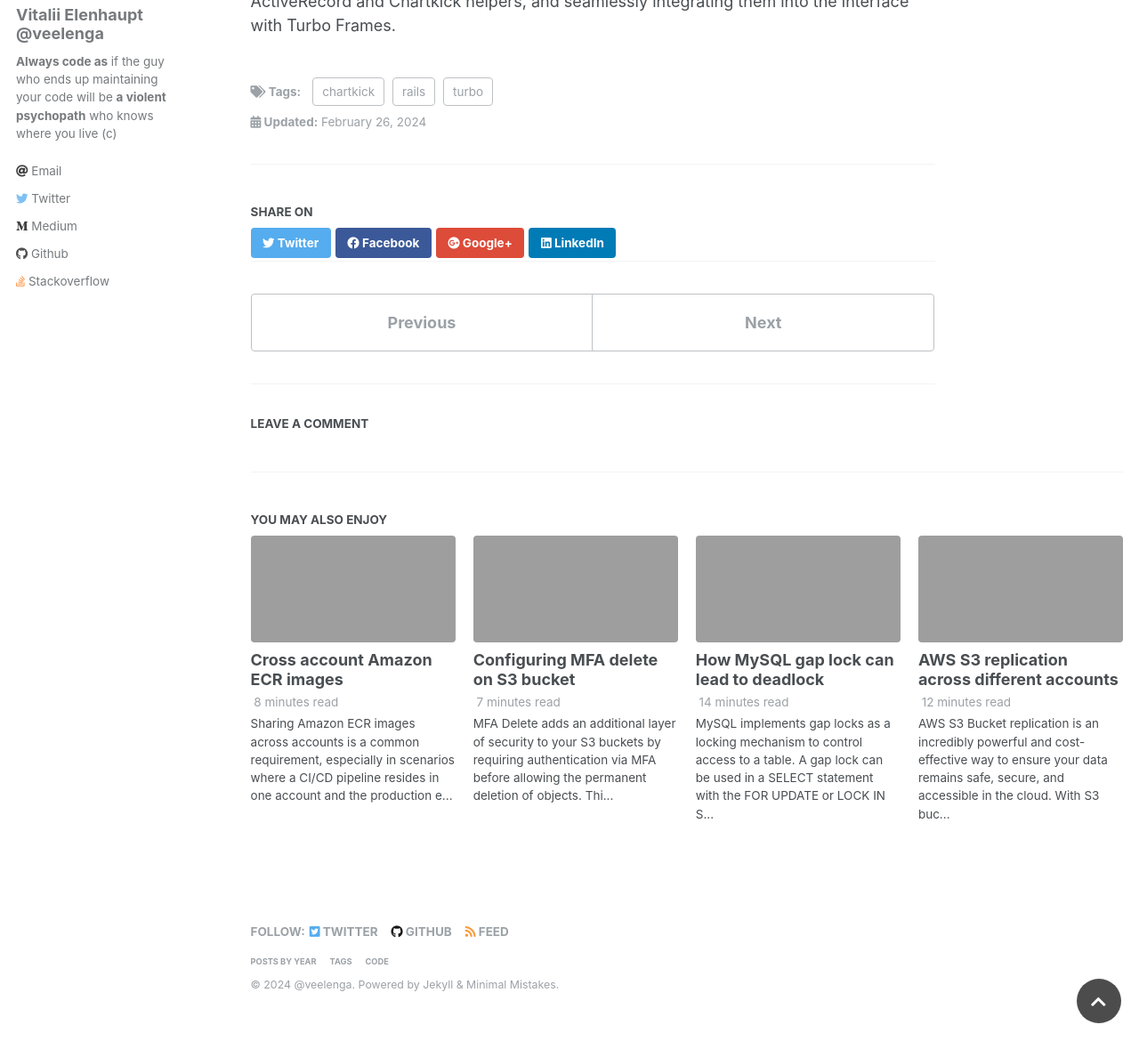
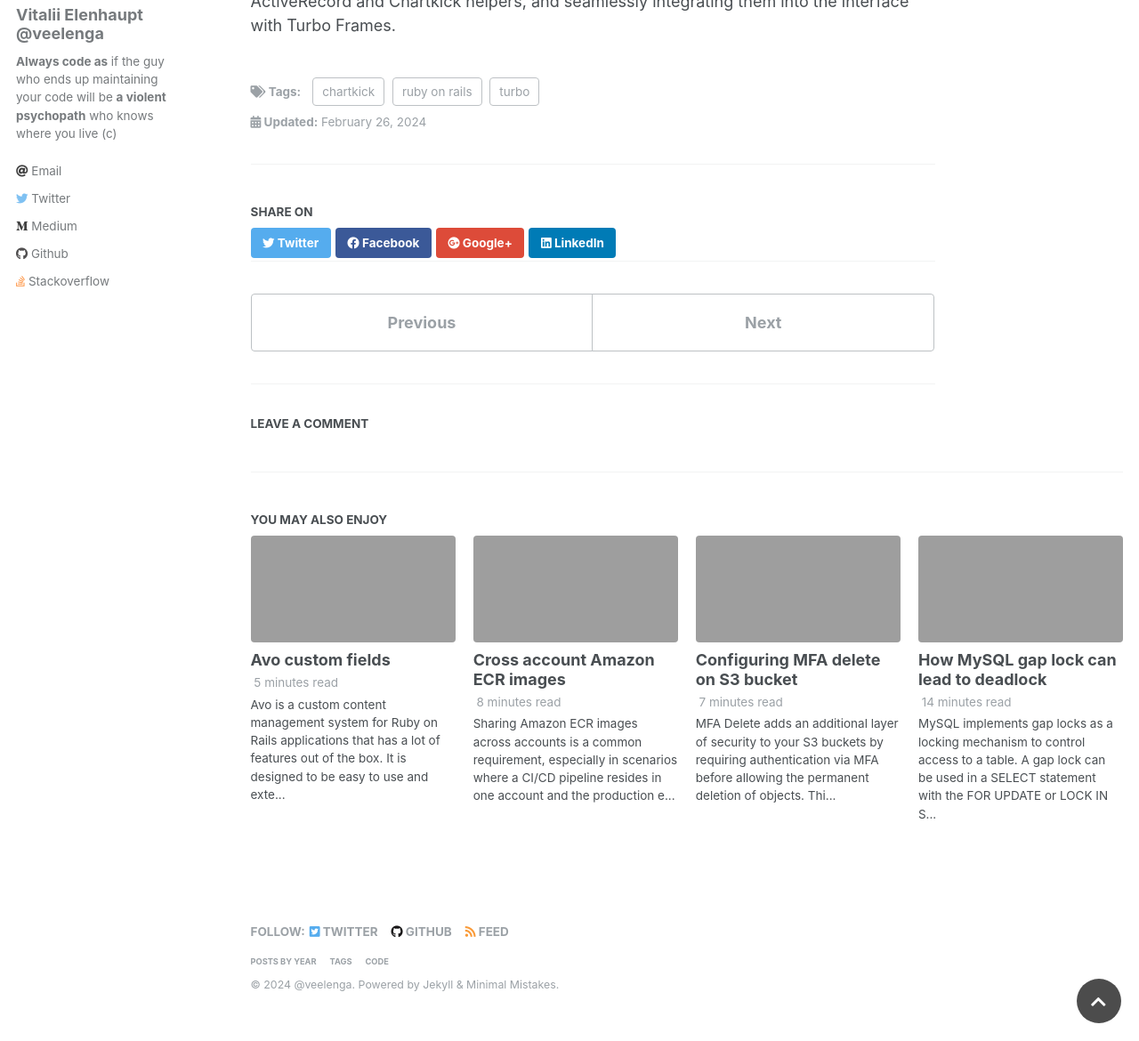
Before and after one commit to veelenga/veelenga.github.io, a Jekyll site: the page built from _posts/2024-02-24-chartkick-and-turbo-frames-elevating-rails-visuals.markdown, in a window 1280 px wide and 1400 px high, scrolled down 4506 px, cut to the strip 230-1400 px from the top of the window. Shown: the whole strip at 89% size. Built offline with Jekyll 4.4.1, drawn with Linux system fonts in a browser that asks for light colours; comment, search, counter and statistics services are not loaded; some of the changed lines change nothing that is shown.

Commit message:
New post: Avo custom fields

````diff
--- a/_posts/2024-02-24-chartkick-and-turbo-frames-elevating-rails-visuals.markdown
+++ b/_posts/2024-02-24-chartkick-and-turbo-frames-elevating-rails-visuals.markdown
@@ -4,7 +4,7 @@ date: 2024-02-26T12:14:57+02:00
 categories:
 excerpt:
 tags:
-  - rails
+  - ruby on rails
   - chartkick
   - turbo
 published: true
--- /dev/null
+++ b/_posts/2024-04-20-avo-custom-fields.markdown
@@ -0,0 +1,171 @@
+---
+title: Avo custom fields
+date: 2024-04-20T12:14:57+02:00
+categories:
+excerpt:
+tags:
+  - ruby on rails
+  - avo
+published: true
+---
+
+
+[Avo](https://avohq.io/) is a custom content management system for Ruby on Rails applications that has a lot of features out of the box.
+It is designed to be easy to use and extendable, allowing developers to move faster and save development time.
+
+Avo has a notion of panels to define the layout and behavior of the specific resources.
+For instance, it is easy to define a panel for the `User` resource that includes the `id`, `email`, and `name` fields.
+
+```ruby
+class Avo::Resources::User < Avo::BaseResource
+  def fields
+    field :id, as: :id, link_to_record: true
+    field :email, as: :text, required: true
+    field :name, as: :text, required: true
+  end
+end
+```
+
+Once the resource is defined, Avo automatically generates the user interface to manage the `User` resource.
+It creates a table view to list all users, a form to create and edit users, and a detail view to show the user details.
+
+![](/images/avo-custom-fields/users.png)
+
+The key role here is played by the `fields` method, which defines the fields that are displayed in the user interface.
+In many cases, the default field types provided by Avo are sufficient to cover the needs of the application.
+However, there are cases where custom fields are required to meet specific requirements.
+In this post, we will explore how to create custom fields in Avo.
+Out example is going to be quite simple, but it will give you a good understanding of how to create custom fields in Avo.
+
+## Copyable text field
+
+Let's implement an example of a copyable text field.
+This field type is useful when you want to display a text value that can be easily copied to the clipboard.
+It must looks like a default text field but with a copy button next to it.
+Obviously, the button should be displayed only on "Show" view since it doesn't make sense to copy the value in the "Edit"/"Update" views.
+
+In order to create a custom field in Avo we can use a scaffold generator that will create the necessary files for us.
+
+```bash
+$ rails generate avo:field copyable_text --field_template text
+Avo pro 3.6.1
+      create  app/components/avo/fields/copyable_text_field
+      create  app/components/avo/fields/copyable_text_field/edit_component.html.erb
+      create  app/components/avo/fields/copyable_text_field/edit_component.rb
+      create  app/components/avo/fields/copyable_text_field/index_component.html.erb
+      create  app/components/avo/fields/copyable_text_field/index_component.rb
+      create  app/components/avo/fields/copyable_text_field/show_component.html.erb
+      create  app/components/avo/fields/copyable_text_field/show_component.rb
+      create  app/avo/fields/copyable_text_field.rb
+```
+
+Since we would like to reuse the existing text field template, we can pass the `text` field template as an argument to the generator.
+In this example, we generate a new field called `copyable_text` using `text` as a base template.
+The generator creates the necessary files for the new field type, including the edit, index, and show components.
+Since the only change is the addition of the copy button, we only need to modify the `show_component.html.erb` file.
+
+```erb
+<!-- app/components/avo/fields/text_copyable_field/show_component.html.erb -->
+
+<%= field_wrapper(**field_wrapper_args) do %>
+  <div
+    data-controller='clipboard'
+    class='flex flex-row items-center gap-2'>
+
+    <span data-clipboard-target='source'> <%= @field.value %> </span>
+
+    <button
+      class='hidden'
+      data-action='click->clipboard#copy'
+      data-clipboard-target='copy'>
+      <%= helpers.svg 'heroicons/outline/document-duplicate', class: 'h-5 my-1' %>
+    </button>
+
+    <div data-controller='tippy'>
+      <span
+        class='hidden'
+        data-tippy-target='source'
+        data-clipboard-target='done'>
+        <%= helpers.svg('heroicons/outline/check', class: 'h-5 my-1') %>
+      </span>
+      <div class='hidden' data-tippy-target='content'>Copied!</div>
+    </div>
+  </div>
+<% end %>
+```
+
+Here we display the actual value of the field and add a button that copies the value to the clipboard.
+The button is actually just a SVG icon from Heroicons collection that looks like a copy icon.
+As an addition, we use the tooltip to show the "Copied!" message when the value is copied and also change the icon to a checkmark.
+The `tippy` controller is defined by the Avo itself so we don't need to add it manually.
+However, the `clipboard` is a custom Stimulus controller that we need to define in the JavaScript.
+
+```javascript
+// app/javascript/controllers/clipboard_controller.js
+
+import { Controller } from "@hotwired/stimulus";
+
+const TOGGLE_TARGET_TIME = 3000;
+
+export default class extends Controller {
+  static targets = ["source", "copy", "done"];
+
+  connect() {
+    // show the copy target only if the clipboard API is supported
+    if ("clipboard" in navigator) {
+      this.showCopyTarget();
+    }
+  }
+
+  copy(event) {
+    event.preventDefault();
+    navigator.clipboard.writeText(this.sourceTarget.innerText);
+
+    this.showDoneTarget();
+
+    setTimeout(() => this.showCopyTarget(), TOGGLE_TARGET_TIME);
+  }
+
+  showDoneTarget() {
+    this.copyTarget.classList.add("hidden");
+    this.doneTarget.classList.remove("hidden");
+  }
+
+  showCopyTarget() {
+    this.doneTarget.classList.add("hidden");
+    this.copyTarget.classList.remove("hidden");
+  }
+}
+```
+
+Here is a brief explanation of the code:
+
+1. We show the copy button only if the clipboard API is supported.
+2. When the copy button is clicked, we write source (the value of the field) to the clipboard.
+3. We show the done target (the "Copied!" message) and hide the copy target (the copy button).
+4. After 3 seconds, we show the copy target again.
+
+That's pretty much it, we just need to change the type of the field in the resource definition to use it:
+
+```diff
+def fields
+  field :id, as: :id, link_to_record: true
+- field :email, as: :text, required: true
++ field :email, as: :copyable_text, required: true
+  field :name, as: :text, required: true
+end
+```
+
+Now we are ready to check the results in the Avo interface:
+
+<video controls="controls" width="100%" name="Copyable Text Field">
+  <source src="/images/avo-custom-fields/copyable_text.mov">
+</video>
+
+## Wrap-up
+
+In this post, we have explored how to create custom fields in Avo.
+The example we have implemented is quite simple, but it demonstrates the process of creating a custom field in Avo.
+Avo allows you to create custom fields with a high flexibility, so the fields can be much more complex than the one we have implemented.
+
+Follow the official guide to learn more about creating custom fields in Avo: [Custom fields](https://docs.avohq.io/3.0/custom-fields.html).
````
Also changed, not shown: images/avo-custom-fields/users.png (added), 1 other file.
